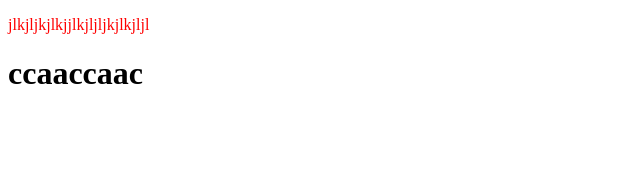
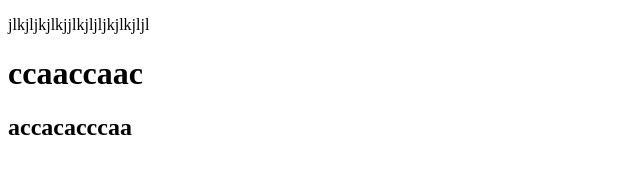
Before and after one commit to taodepchai/OJT-PTIT, a plain HTML site: page index.html in a window 1280 px wide. Shown: the whole page, without its empty margins (0-640 px from the left). Drawn offline with Linux system fonts and the light colour scheme.

Commit message:
Feat: github_demo

```diff
--- a/index.html
+++ b/index.html
@@ -11,6 +11,9 @@
     <h1>ccaaccaac
 
     </h1>
+    <h2>
+        accacacccaa
+    </h2>
     <script src="app.js"></script>
 </body>
 </html>
--- a/style.css
+++ b/style.css
@@ -1,3 +1,3 @@
 p{
-    color: red;
+    color: rgb(0, 0, 0);
 }
```
